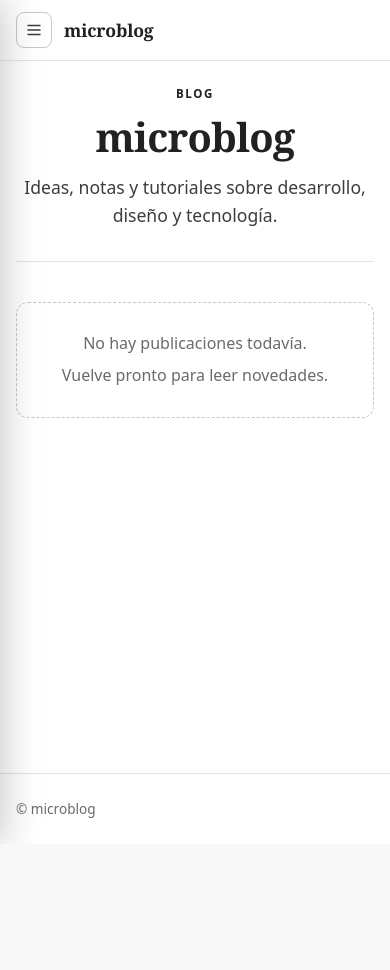
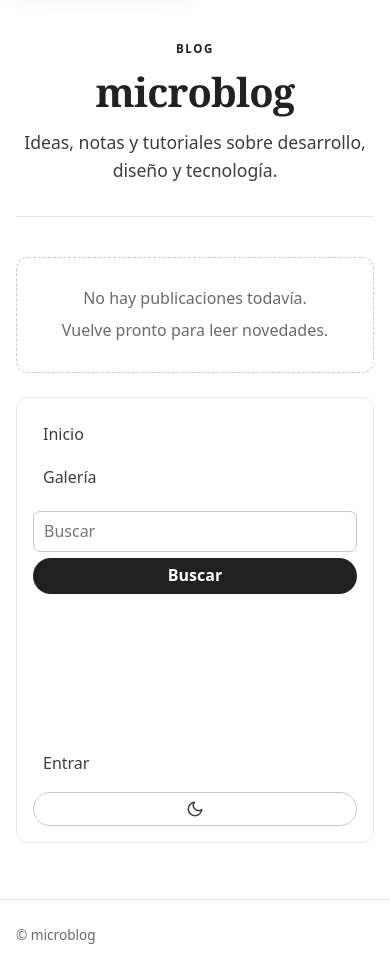
Before and after one commit to perseoq/microblog, a Flask app: page / in a window 390 px wide. Before the commit the page ends 838 px from the top, so only its background shows below. Run offline with Flask 3, Linux system fonts and the light colour scheme; data that the repository does not hold is empty; some libraries are stand-ins or nearby versions.

Commit message:
Mueve el sidebar del blog a la derecha bajo el hero
El hero (título y descripción) queda centrado arriba y debajo se compone
el contenido a la izquierda y el sidebar a la derecha. El sidebar ya no
muestra el título del blog y en móvil se apila bajo el contenido.

Co-authored-by: CommandCodeBot <noreply@commandcode.ai>

```diff
--- a/static/css/style.css
+++ b/static/css/style.css
@@ -232,38 +232,56 @@ header button {
 }
 
 .site-shell {
-  display: flex;
   min-height: 100vh;
+}
+
+.site-body {
+  display: flex;
+  flex-direction: column;
+  min-height: 100vh;
+}
+
+.site-body main {
+  flex: 1 0 auto;
+  width: 100%;
+  max-width: 1120px;
+  margin: 0 auto;
+  padding: 40px clamp(16px, 4vw, 40px) 56px;
+}
+
+.site-layout {
+  display: grid;
+  grid-template-columns: minmax(0, 1fr) 280px;
+  gap: 36px;
+  align-items: start;
+}
+
+.site-content {
+  min-width: 0;
 }
 
 .site-sidebar {
   position: sticky;
-  top: 0;
-  display: flex;
-  flex-direction: column;
-  gap: 0;
-  flex: none;
-  width: 280px;
-  max-height: 100vh;
-  overflow-y: auto;
-  padding: 24px 20px;
-  background: var(--surface);
-  border-right: 1px solid var(--line);
+  top: 24px;
+  display: grid;
+  gap: 16px;
+  align-content: start;
+  width: auto;
+  max-height: none;
+  overflow: visible;
+  padding: 0;
+  background: transparent;
+  border: 0;
 }
 
 .site-sidebar header {
   position: static;
   display: block;
-  padding: 0;
-  background: transparent;
-  border: 0;
+  padding: 16px;
+  background: var(--surface);
+  border: 1px solid var(--line);
+  border-radius: var(--radius);
   backdrop-filter: none;
-}
-
-.site-sidebar header .brand {
-  display: block;
-  margin-bottom: 20px;
-  font-size: 1.35rem;
 }
 
 .site-sidebar header nav {
@@ -310,94 +328,22 @@ header button {
   margin-top: 6px;
 }
 
-.site-sidebar section {
-  padding: 18px 0 0;
-  margin-top: 18px;
-  background: transparent;
-  border: 0;
-  border-top: 1px solid var(--line);
-  border-radius: 0;
-}
-
-.site-sidebar section h2 {
-  margin: 0 0 8px;
-}
-
-.site-body {
-  display: flex;
-  flex-direction: column;
-  flex: 1;
-  min-width: 0;
-}
-
-.site-topbar {
-  display: none;
-  position: sticky;
-  top: 0;
-  z-index: 50;
-  align-items: center;
-  gap: 12px;
-  padding: 12px 16px;
-  background: var(--surface);
-  border-bottom: 1px solid var(--line);
-}
-
-.site-topbar .brand {
-  font-size: 1.1rem;
-}
-
-.site-body main {
-  flex: 1 0 auto;
-  width: 100%;
-  max-width: 900px;
-  margin: 0 auto;
-  padding: 40px clamp(16px, 4vw, 40px) 56px;
-}
-
 .site-body footer {
   flex-shrink: 0;
 }
 
 .site-body footer p {
-  max-width: 900px;
-}
-
-.site-overlay {
-  display: none;
-  position: fixed;
-  inset: 0;
-  z-index: 45;
-  background: rgba(0, 0, 0, .45);
+  max-width: 1120px;
 }
 
 @media (max-width: 900px) {
+  .site-layout {
+    grid-template-columns: minmax(0, 1fr);
+    gap: 24px;
+  }
+
   .site-sidebar {
-    position: fixed;
-    top: 0;
-    bottom: 0;
-    left: 0;
-    z-index: 60;
-    width: 280px;
-    max-height: none;
-    transform: translateX(-100%);
-    box-shadow: 0 0 40px rgba(0, 0, 0, .25);
-    transition: transform .18s ease;
-  }
-
-  html.site-sidebar-open .site-sidebar {
-    transform: translateX(0);
-  }
-
-  .site-topbar {
-    display: flex;
-  }
-
-  html.site-sidebar-open .site-overlay {
-    display: block;
-  }
-
-  .site-body main {
-    padding-top: 24px;
+    position: static;
   }
 }
 
--- a/templates/base/base_blog.html
+++ b/templates/base/base_blog.html
@@ -10,19 +10,7 @@
 <body class="site">
     <a class="skip-link" href="#contenido">Saltar al contenido</a>
     <div class="site-shell">
-        <aside class="site-sidebar" id="site-sidebar">
-            {% include 'blog/header.html' %}
-            {% include 'blog/sidebar.html' %}
-        </aside>
         <div class="site-body">
-            <div class="site-topbar">
-                <button class="sidebar-toggle" type="button" data-site-sidebar-toggle aria-controls="site-sidebar" aria-expanded="false" aria-label="Abrir menú">
-                    <svg viewBox="0 0 24 24" fill="none" stroke="currentColor" stroke-width="2" stroke-linecap="round" aria-hidden="true">
-                        <path d="M4 6h16M4 12h16M4 18h16"></path>
-                    </svg>
-                </button>
-                <a class="brand" href="{{ url_for('blog.index') }}">microblog</a>
-            </div>
             <main id="contenido">
                 {% with messages = get_flashed_messages(with_categories=true) %}
                     {% if messages %}
@@ -33,12 +21,20 @@
                         </ul>
                     {% endif %}
                 {% endwith %}
-                {% block content %}{% endblock %}
+                {% block hero %}{% endblock %}
+                <div class="site-layout">
+                    <div class="site-content">
+                        {% block content %}{% endblock %}
+                    </div>
+                    <aside class="site-sidebar" id="site-sidebar">
+                        {% include 'blog/header.html' %}
+                        {% include 'blog/sidebar.html' %}
+                    </aside>
+                </div>
             </main>
             {% include 'blog/footer.html' %}
         </div>
     </div>
-    <div class="site-overlay" data-site-sidebar-close></div>
     <script src="{{ url_for('static', filename='js/script.js') }}" defer></script>
 </body>
 </html>
--- a/templates/blog/header.html
+++ b/templates/blog/header.html
@@ -1,5 +1,4 @@
 <header>
-    <a class="brand" href="{{ url_for('blog.index') }}">microblog</a>
     <nav>
         <a href="{{ url_for('blog.index') }}">Inicio</a>
         <a href="{{ url_for('gallery.index') }}">Galería</a>
--- a/templates/blog/home.html
+++ b/templates/blog/home.html
@@ -1,11 +1,13 @@
 {% extends 'base/base_blog.html' %}
 {% block title %}microblog{% endblock %}
-{% block content %}
+{% block hero %}
 <section class="home-hero">
     <p class="eyebrow">Blog</p>
     <h1>microblog</h1>
     <p class="home-lead">Ideas, notas y tutoriales sobre desarrollo, diseño y tecnología.</p>
 </section>
+{% endblock %}
+{% block content %}
 
 <div class="home-main">
     {% if posts %}
```
Also changed, not shown: static/js/script.js (+0 -47 lines).
